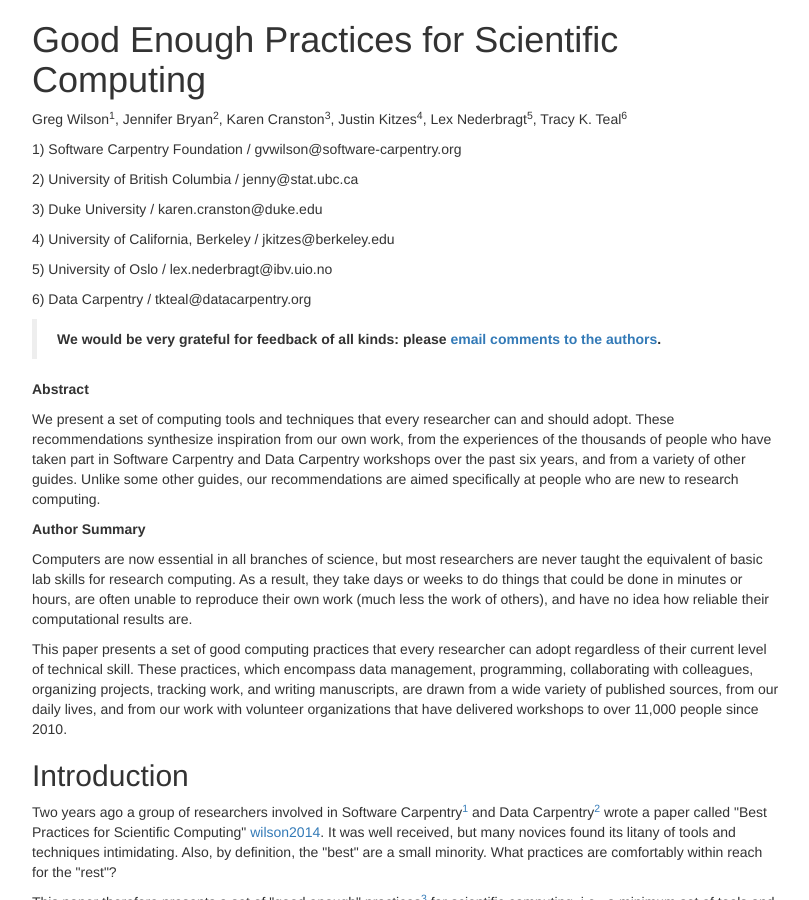
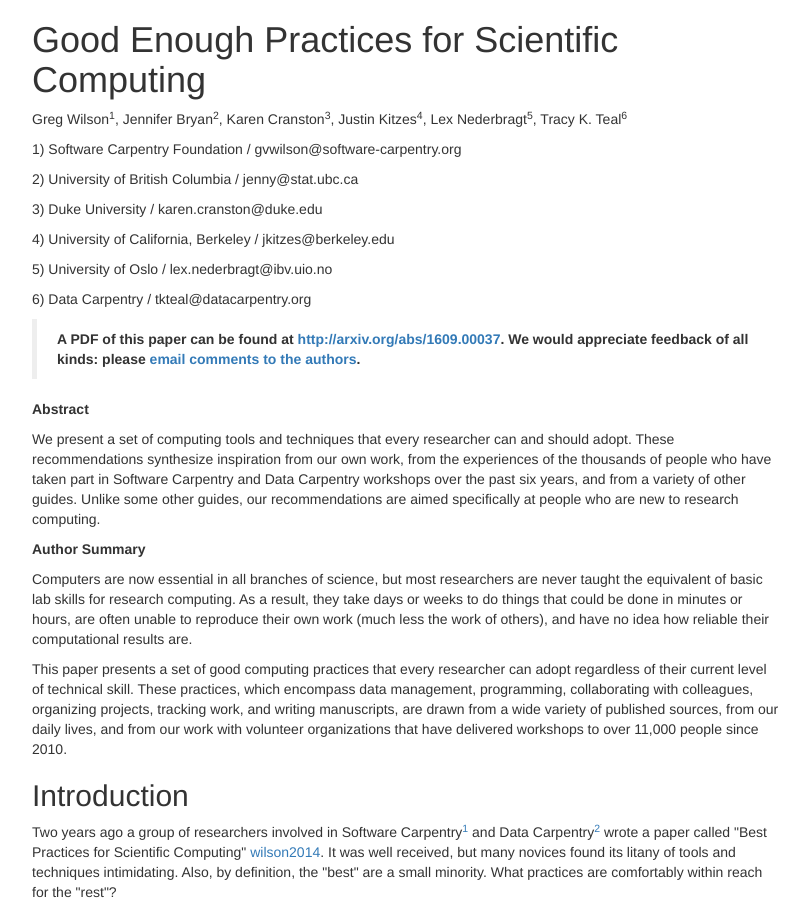
Before and after one commit to swcarpentry/good-enough-practices-in-scientific-computing, a Jekyll site: the page built from index.md, in a window 1280 px wide and 900 px high. Shown: the whole window, without its empty margins (233-1042 px from the left). Built offline with Jekyll 4.4.1, drawn with Linux system fonts in a browser that asks for light colours.

Commit message:
Adding link to arXiv

```diff
--- a/index.md
+++ b/index.md
@@ -22,7 +22,8 @@ Tracy K. Teal<sup>6</sup>
 
 6) Data Carpentry / tkteal@datacarpentry.org
 
-> **We would be very grateful for feedback of all kinds:
+> **A PDF of this paper can be found at <http://arxiv.org/abs/1609.00037>.
+> We would appreciate feedback of all kinds:
 > please [email comments to the authors](mailto:gvwilson@software-carpentry.org?subject=comments on good enough practices).**
 
 **Abstract**
```
